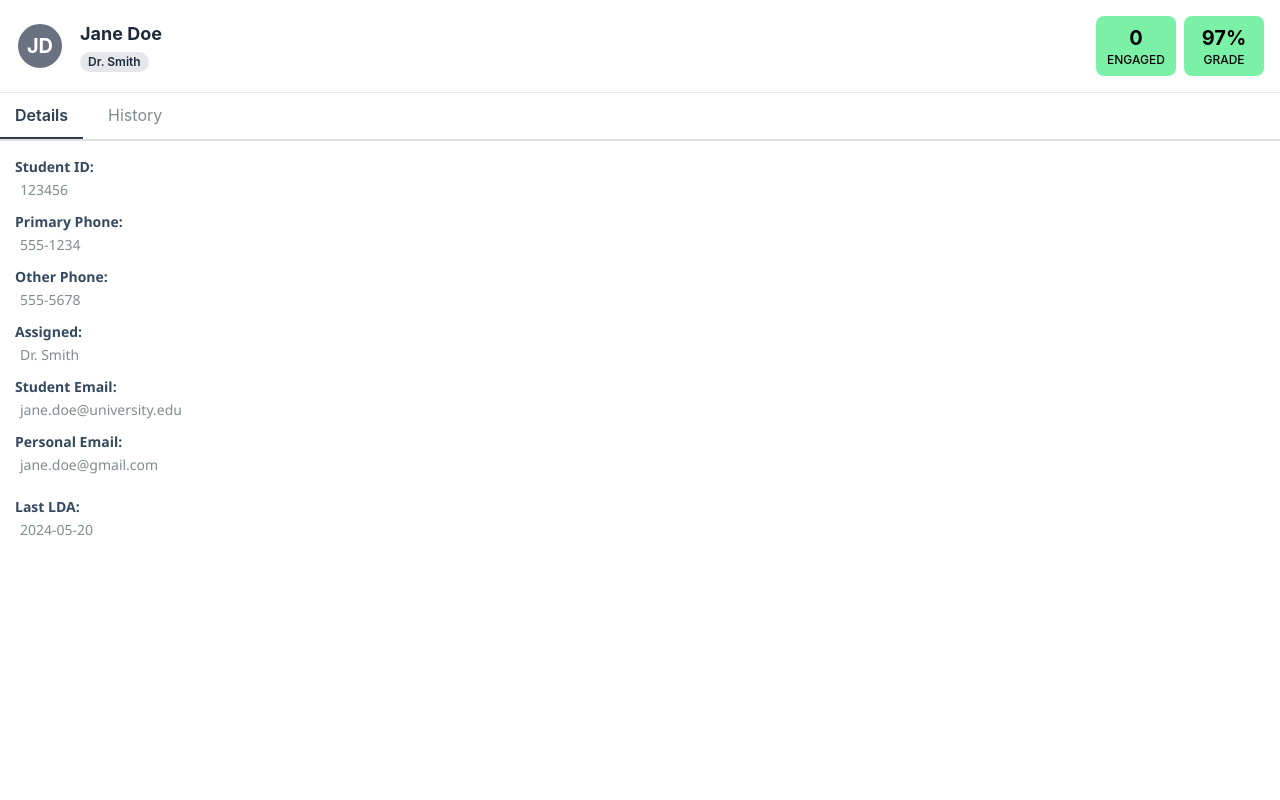
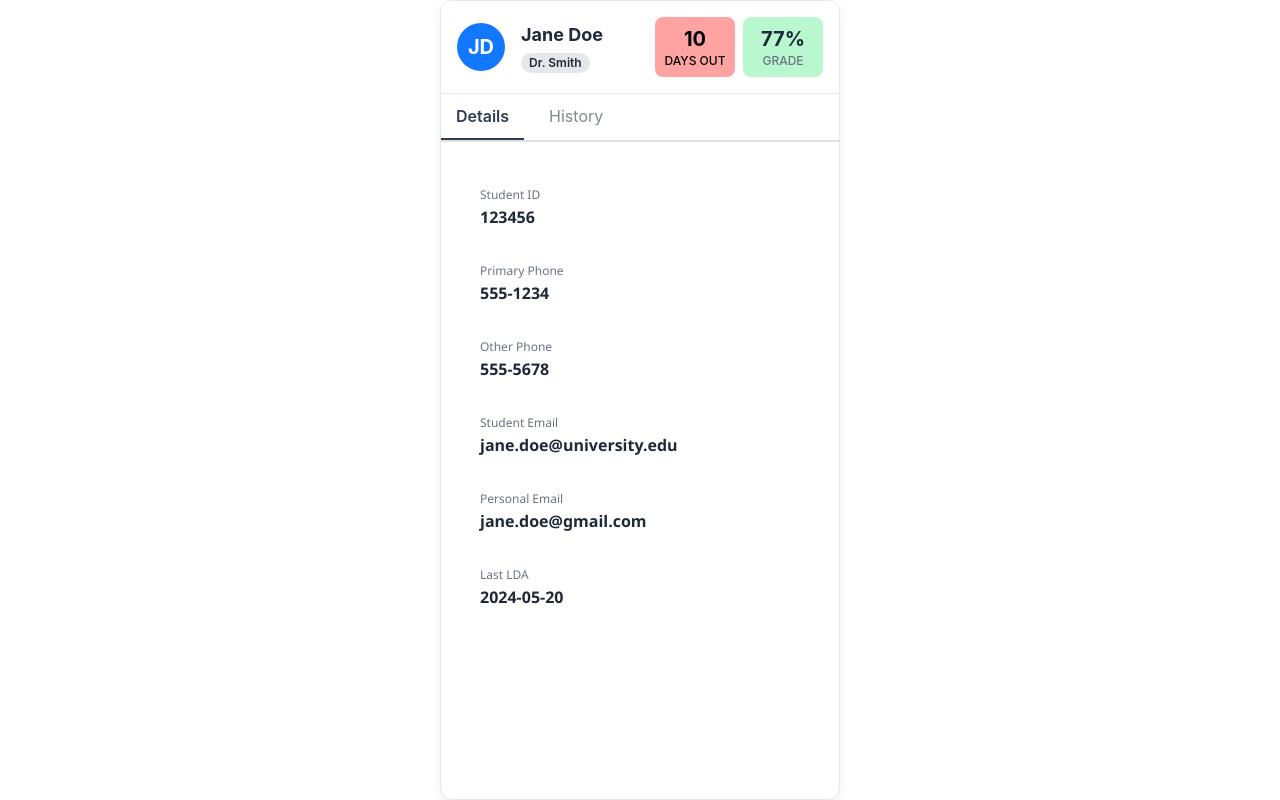
Before and after one commit to vsblanco/Student-Retention-Add-in, a React (Vite) app in the folder retention/: page / in a window 1280 px wide. Built offline with nearby package versions, Linux system fonts and the light colour scheme.

Commit message:
looking good

```diff
--- a/retention/src/components/studentView/StudentDetails.jsx
+++ b/retention/src/components/studentView/StudentDetails.jsx
@@ -1,5 +1,5 @@
 // Timestamp: 2025-10-02 04:37 PM | Version: 3.0.0
-import React from 'react';
+import React, { useState } from 'react';
 
 // A small reusable component for displaying a single detail item.
 // This keeps our main component clean.
@@ -27,6 +27,69 @@ const DetailItem = ({ label, value }) => {
   );
 };
 
+// Utility for copy-to-clipboard
+const copyToClipboard = (text) => {
+  if (navigator && navigator.clipboard) {
+    navigator.clipboard.writeText(text);
+  }
+};
+
+const style = `
+.hover-bg:hover {
+  background: #e5e7eb;
+}
+`;
+
+function CopyField({ label, value, id }) {
+  const [copied, setCopied] = useState(false);
+
+  const handleCopy = () => {
+    if (!value) return;
+    copyToClipboard(value);
+    setCopied(true);
+    setTimeout(() => setCopied(false), 1200);
+  };
+
+  return (
+    <>
+      {/* Inject the hover style once */}
+      <style>{style}</style>
+      <div
+        id={id}
+        style={{
+          padding: '0.5rem',
+          borderRadius: '0.5rem',
+          cursor: value ? 'pointer' : 'default',
+          position: 'relative',
+          transition: 'background 0.15s'
+        }}
+        className="hover-bg"
+        onClick={value ? handleCopy : undefined}
+      >
+        <label style={{ fontSize: '0.75rem', color: '#6b7280' }}>{label}</label>
+        <p style={{ fontWeight: 600, color: '#1f2937', margin: 0 }}>{value || 'N/A'}</p>
+        <span
+          className={`copy-feedback${copied ? '' : ' hidden'}`}
+          style={{
+            position: 'absolute',
+            right: '0.5rem',
+            top: '0.5rem',
+            fontSize: '0.75rem',
+            background: '#22c55e',
+            color: 'white',
+            padding: '0.25rem 0.5rem',
+            borderRadius: '0.375rem',
+            display: copied ? 'inline' : 'none',
+            zIndex: 2
+          }}
+        >
+          Copied!
+        </span>
+      </div>
+    </>
+  );
+}
+
 function StudentDetails({ student }) {
   // --- STYLES ---
   const studentNameStyles = {
@@ -44,26 +107,54 @@ function StudentDetails({ student }) {
 
   // Check for both name variations from the student object
   const studentName = student["StudentName"] || student["Student Name"];
-
   return (
-    <div>
-      <div style={sectionStyles}>
-        <DetailItem label="Student ID" value={student.ID} />
-        <DetailItem label="Primary Phone" value={student.Phone} />
-        <DetailItem label="Other Phone" value={student.OtherPhone} />
-        <DetailItem label="Assigned" value={student.Assigned} />
-        <DetailItem label="Student Email" value={student.StudentEmail} />
-        <DetailItem label="Personal Email" value={student.PersonalEmail} />
+    <div
+      id="panel-details"
+      style={{
+        padding: '1rem',
+        display: 'flex',
+        flexDirection: 'column',
+        gap: '1rem'
+      }}
+    >
+      <div style={{ display: 'flex', flexDirection: 'column', gap: '0.75rem' }}>
+        <CopyField
+          label="Student ID"
+          value={student.ID}
+          id="copy-student-id"
+        />
+        <CopyField
+          label="Primary Phone"
+          value={student.Phone}
+          id="copy-primary-phone"
+        />
+        <CopyField
+          label="Other Phone"
+          value={student.OtherPhone}
+          id="copy-other-phone"
+        />
+        <CopyField
+          label="Student Email"
+          value={student.StudentEmail}
+          id="copy-student-email"
+        />
+        <CopyField
+          label="Personal Email"
+          value={student.PersonalEmail}
+          id="copy-personal-email"
+        />
+        <div
+          style={{
+            padding: '0.5rem',
+            borderRadius: '0.5rem'
+          }}
+        >
+          <label style={{ fontSize: '0.75rem', color: '#6b7280' }}>Last LDA</label>
+          <p style={{ fontWeight: 600, color: '#1f2937', margin: 0 }}>
+            {student["LDA"] || 'N/A'}
+          </p>
+        </div>
       </div>
-
-      <div style={sectionStyles}>
-        <DetailItem label="Last LDA" value={student["LDA"]} />
-      </div>
-
-      {/* Placeholder for future actions */}
-      {/* <div id="actions-container">
-        <h3>Actions</h3>
-      </div> */}
     </div>
   );
 }
--- a/retention/src/components/studentView/StudentHeader.jsx
+++ b/retention/src/components/studentView/StudentHeader.jsx
@@ -79,12 +79,24 @@ function StudentHeader({ student }) {
     gradeDisplay = `${parsedGrade}%`;
   }
 
+  // --- Gender-based avatar background ---
+  const gender = (safeStudent.Gender || '').toLowerCase();
+  const avatarBg =
+    gender === 'boy'
+      ? { background: '#1278FF', color: '#FFFFFF' } // light blue, dark text
+      : gender === 'girl'
+        ? { background: '#f9a8d4', color: '#FFFFFF' } // pink, dark pink text
+        : { background: '#6b7280', color: '#FFFFFF' };   // default gray, white text
+
   return (
     <div className="p-4 bg-white border-b border-gray-200">
       <div className="flex items-center justify-between space-x-4">
         {/* Left side: Avatar and Name */}
         <div className="flex items-center space-x-4">
-          <div className="w-12 h-12 rounded-full bg-gray-500 text-white flex items-center justify-center text-xl font-bold shrink-0 border-2">
+          <div
+            className="w-12 h-12 rounded-full flex items-center justify-center text-xl font-bold shrink-0"
+            style={avatarBg}
+          >
             {initials}
           </div>
           <div>
--- a/retention/src/components/studentView/StudentView.jsx
+++ b/retention/src/components/studentView/StudentView.jsx
@@ -65,13 +65,14 @@ function StudentView() {
       const testStudent = {
         StudentName: "Jane Doe",
         ID: "123456",
+        Gender: "Boy",
         Phone: "555-1234",
         OtherPhone: "555-5678",
         StudentEmail: "jane.doe@university.edu",
         PersonalEmail: "jane.doe@gmail.com",
         Assigned: "Dr. Smith",
-        DaysOut: 0,
-        Grade: "97%",
+        DaysOut: 10,
+        Grade: "77%",
         LDA: "2024-05-20",
         // History as an array of objects for test mode
         History: [
@@ -199,7 +200,24 @@ function StudentView() {
     };
   }, [sheetData]); // Depend on the entire sheetData object
 
+  // --- Detect test mode (browser, not Excel) ---
+  const isTestMode = typeof window.Excel === "undefined";
+
   // --- STYLES ---
+  const outerContainerStyles = isTestMode
+    ? {
+        maxWidth: '400px',
+        minWidth: '320px',
+        margin: '0 auto',
+        border: '1px solid #e5e7eb',
+        borderRadius: '12px',
+        boxShadow: '0 2px 12px rgba(0,0,0,0.06)',
+        background: '#fff',
+        minHeight: '100vh',
+        overflow: 'hidden'
+      }
+    : {};
+
   const containerStyles = {
     padding: '0 15px 15px 15px',
     fontFamily: "'Segoe UI', Tahoma, Geneva, Verdana, sans-serif"
@@ -260,19 +278,25 @@ function StudentView() {
 
   // --- UPDATE: Centralized rendering logic based on sheetData.status ---
   if (sheetData.status !== 'success') {
-    return <div style={messageContainerStyles}><p>{sheetData.message}</p></div>;
+    return (
+      <div style={outerContainerStyles}>
+        <div style={messageContainerStyles}><p>{sheetData.message}</p></div>
+      </div>
+    );
   }
 
   if (!activeStudent) {
     return (
-      <div style={messageContainerStyles}>
-        <p>Select a cell in a student's row to view their details.</p>
+      <div style={outerContainerStyles}>
+        <div style={messageContainerStyles}>
+          <p>Select a cell in a student's row to view their details.</p>
+        </div>
       </div>
     );
   }
 
   return (
-    <div>
+    <div style={outerContainerStyles}>
       <StudentHeader student={activeStudent} />
       <div style={tabContainerStyles}>
         <div style={getTabStyles('details')} onClick={() => setActiveTab('details')}>Details</div>
```
